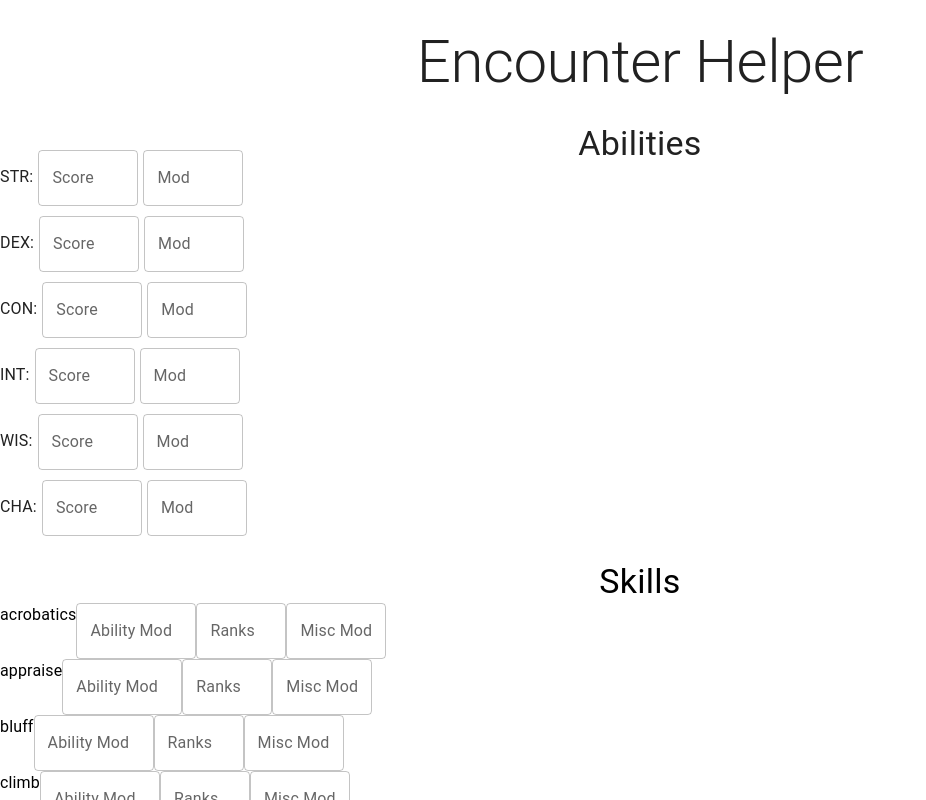
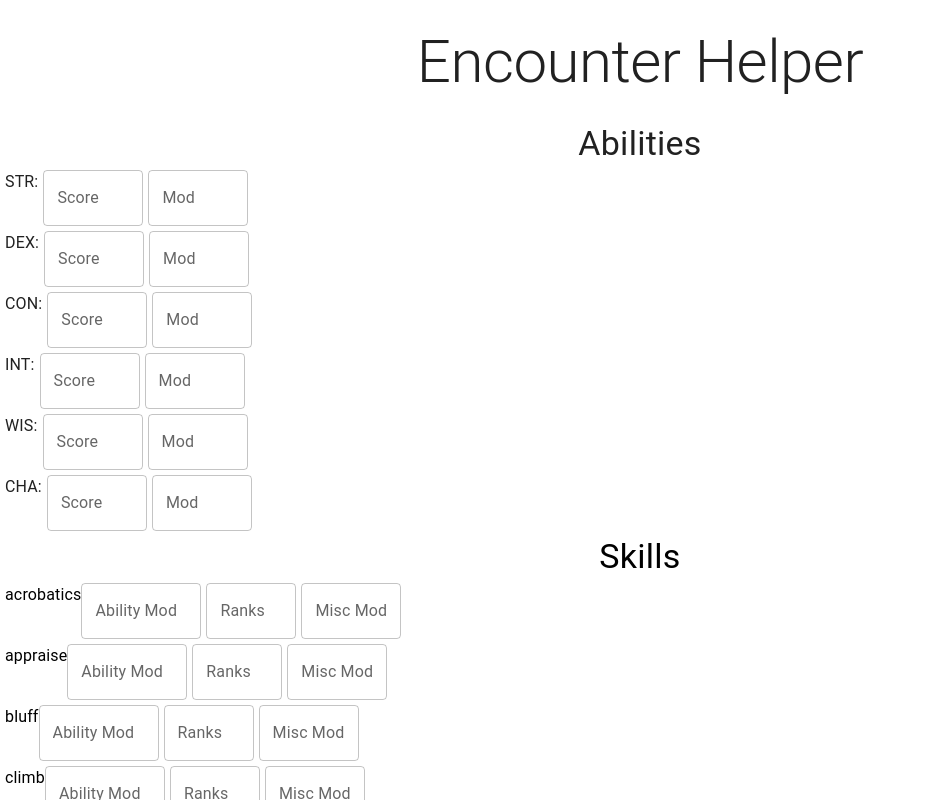
Before and after one commit to zlefler/encounter-helper, a React (Create React App) app: page / in a window 1280 px wide. Shown: the top 800 px of the page, without its empty margins (0-926 px from the left). Built offline with nearby package versions, Linux system fonts and the light colour scheme.

Commit message:
add styling to textinputs

```diff
--- a/src/App.css
+++ b/src/App.css
@@ -36,18 +36,3 @@
     transform: rotate(360deg);
   }
 }
-
-/* .skillblock {
-  position: absolute;
-  left: 20px;
-} */
-
-.statScore {
-  position: absolute;
-  bottom: 20px;
-}
-
-.statMod {
-  position: absolute;
-  bottom: 15px
-}
--- a/src/components/SkillBlock.js
+++ b/src/components/SkillBlock.js
@@ -22,7 +22,7 @@ function SkillBlock({ skill }) {
   }, [abilityMod, miscMod, ranks]);
 
   return (
-    <div style={{ display: 'flex', flexDirection: 'row' }}>
+    <div style={{ display: 'flex', flexDirection: 'row', margin: '5px' }}>
       <Typography>{skill}</Typography>
       <TextField
         value={abilityMod}
@@ -35,7 +35,7 @@ function SkillBlock({ skill }) {
         value={ranks}
         onChange={(e) => setRanks(e.target.value)}
         className="skillblock"
-        sx={{ width: '90px' }}
+        sx={{ width: '90px', margin: '0 5px' }}
         label="Ranks"
       />
       <TextField
--- a/src/components/StatBlock.js
+++ b/src/components/StatBlock.js
@@ -11,13 +11,13 @@ function StatBlock({ name }) {
   const [mod, setMod] = useState('');
 
   return (
-    <div style={{ display: 'flex', flexDirection: 'row' }}>
+    <div style={{ display: 'flex', flexDirection: 'row', margin: '5px' }}>
       <Typography>{name}:</Typography>
       <TextField
         className="statScore"
         onChange={(e) => setScore(e.target.value)}
         label="Score"
-        sx={{ width: '100px', margin: '5px' }}
+        sx={{ width: '100px', margin: '0 5px' }}
         defaultValue={score}
       />
       <TextField
```
